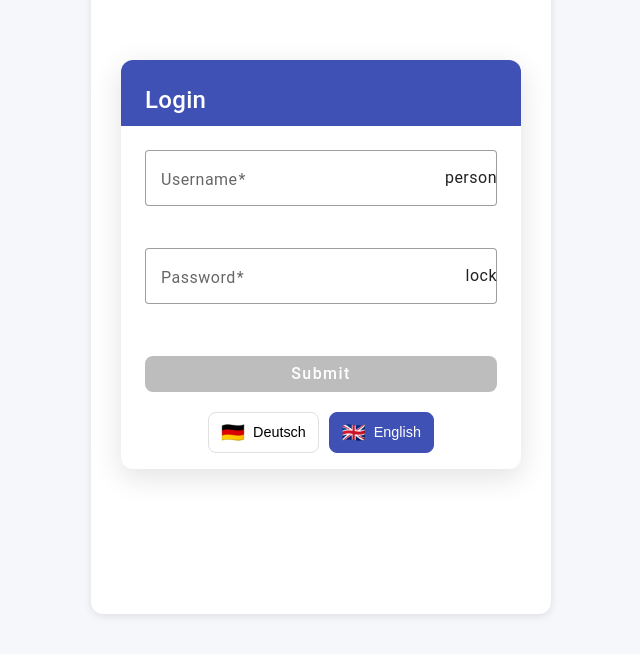
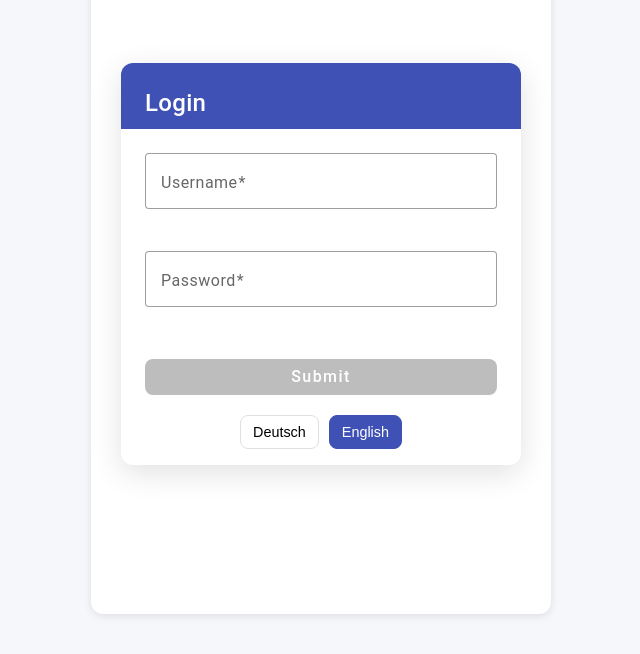
Before and after one commit to danielmnns/Programmentwurf-Advanced_Software_Engineering, an Angular app in the folder frontend/: page /login in a window 1280 px wide. Shown: the part 166-820 px from the top of the page, without its empty margins (319-959 px from the left). Built offline with nearby package versions, Linux system fonts and the light colour scheme; no server answers.

Commit message:
feat: Remove icon suffixes from username and password fields for a cleaner login form

```diff
--- a/frontend/src/app/login/login.component.html
+++ b/frontend/src/app/login/login.component.html
@@ -21,13 +21,11 @@
         <mat-form-field appearance="outline" class="form-field">
           <mat-label>{{ 'username' | translate }}</mat-label>
           <input matInput type="text" [(ngModel)]="username" name="username" required />
-          <mat-icon matSuffix>person</mat-icon>
         </mat-form-field>
 
         <mat-form-field appearance="outline" class="form-field">
           <mat-label>{{ 'password' | translate }}</mat-label>
           <input matInput type="password" [(ngModel)]="password" name="password" required />
-          <mat-icon matSuffix>lock</mat-icon>
         </mat-form-field>
 
         <button
@@ -50,16 +48,12 @@
           class="language-btn"
           [class.active]="languageService.getCurrentLanguage() === 'de'"
           (click)="languageService.setLanguage('de')"
-        >
-          <span class="flag-icon">🇩🇪</span> Deutsch
-        </button>
+        > Deutsch </button>
         <button
           class="language-btn"
           [class.active]="languageService.getCurrentLanguage() === 'en'"
           (click)="languageService.setLanguage('en')"
-        >
-          <span class="flag-icon">🇬🇧</span> English
-        </button>
+        > English </button>
       </div>
     </mat-card-content>
   </mat-card>
```
